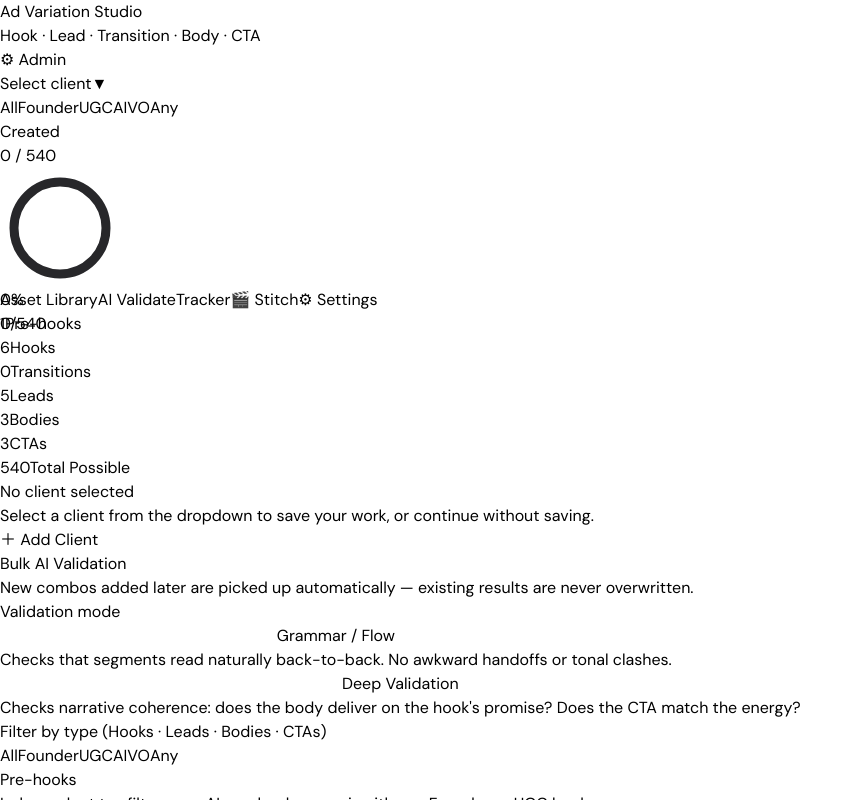
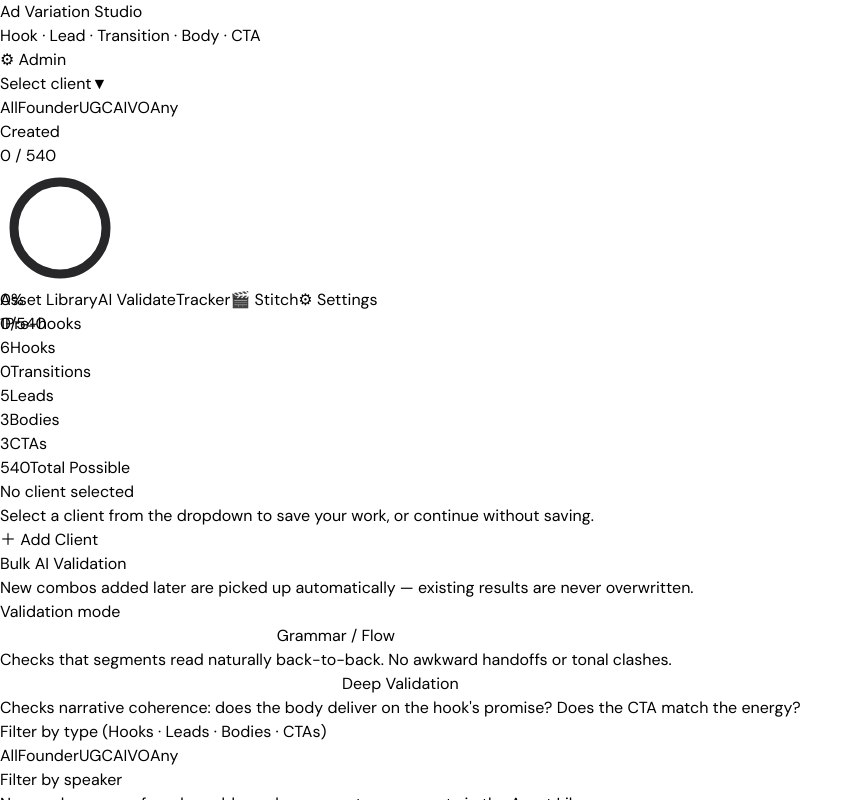
Before and after one commit to empoweredhomepros/ad-variation-studio-v2, a React (Vite) app: page / in a window 1280 px wide. Both pictures are taken after a click on the button "AI Validate". Shown: the top 800 px of the page, without its empty margins (0-863 px from the left). Built offline with nearby package versions, Linux system fonts and the light colour scheme.

Commit message:
Validate tab: always show speaker filter, add hint if no speaker names set

```diff
--- a/src/App.jsx
+++ b/src/App.jsx
@@ -1331,9 +1331,9 @@ function ValidateTab({ preHooks,hooks,transitions,leads,bodies,ctas,speakers,val
         </div>
 
         {/* Speaker filter */}
-        {scopeSpeakerNames.length>1&&(
-          <div className="space-y-2">
-            <label className="text-xs text-zinc-400 uppercase tracking-widest font-semibold">Filter by speaker</label>
+        <div className="space-y-2">
+          <label className="text-xs text-zinc-400 uppercase tracking-widest font-semibold">Filter by speaker</label>
+          {scopeSpeakerNames.length>1?(
             <div className="flex flex-wrap gap-2">
               {scopeSpeakerNames.map(name=>(
                 <button key={name} onClick={()=>setScopeSpeakerFilter(name)}
@@ -1342,8 +1342,10 @@ function ValidateTab({ preHooks,hooks,transitions,leads,bodies,ctas,speakers,val
                 </button>
               ))}
             </div>
-          </div>
-        )}
+          ):(
+            <p className="text-xs text-zinc-600">No speaker names found — add speaker names to your assets in the Asset Library.</p>
+          )}
+        </div>
 
         {/* Pre-hooks — independent tag filter */}
         <div className="space-y-2">
```
